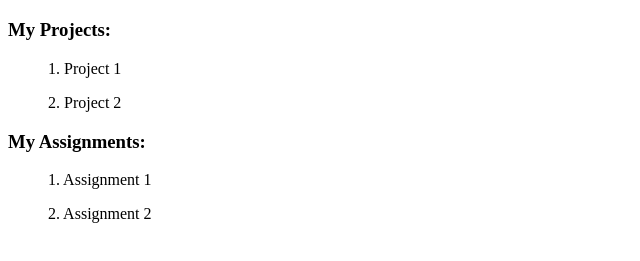
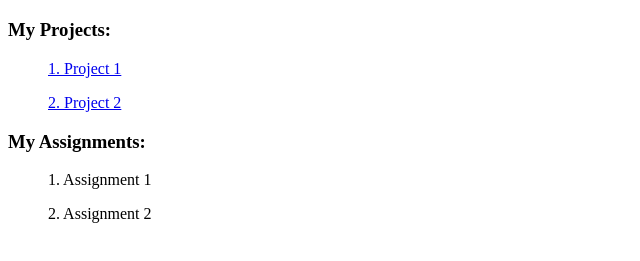
Before and after one commit to BhargaviSharma3074/bhargavisharma3074.github.io, a plain HTML site: page index.html in a window 1280 px wide. Shown: the part 119-380 px from the top of the page, without its empty margins (0-640 px from the left). Drawn offline with Linux system fonts and the light colour scheme.

Commit message:
Added links

```diff
--- a/index.html
+++ b/index.html
@@ -11,8 +11,8 @@
     <h1>Bhargavi Sharma</h1>
     <h1><a href="Portfolio\index.html">My Portfolio</a></h1>
     <h3>My Projects:</h3>
-    <ol>1. Project 1</ol>
-    <ol>2. Project 2</ol>
+    <ol><a href="Portfolio\P1\index.html">1. Project 1</a></ol>
+    <ol><a href="Portfolio\P2\index.html">2. Project 2</a></ol>
 
     <h3>My Assignments:</h3>
     <ol>1. Assignment 1</ol>
```
